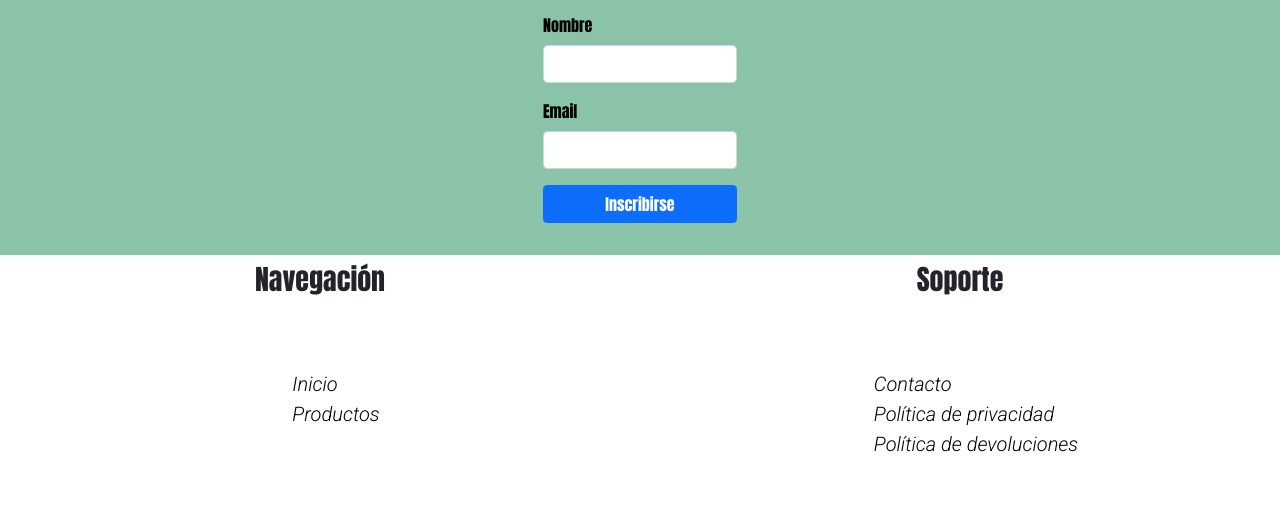
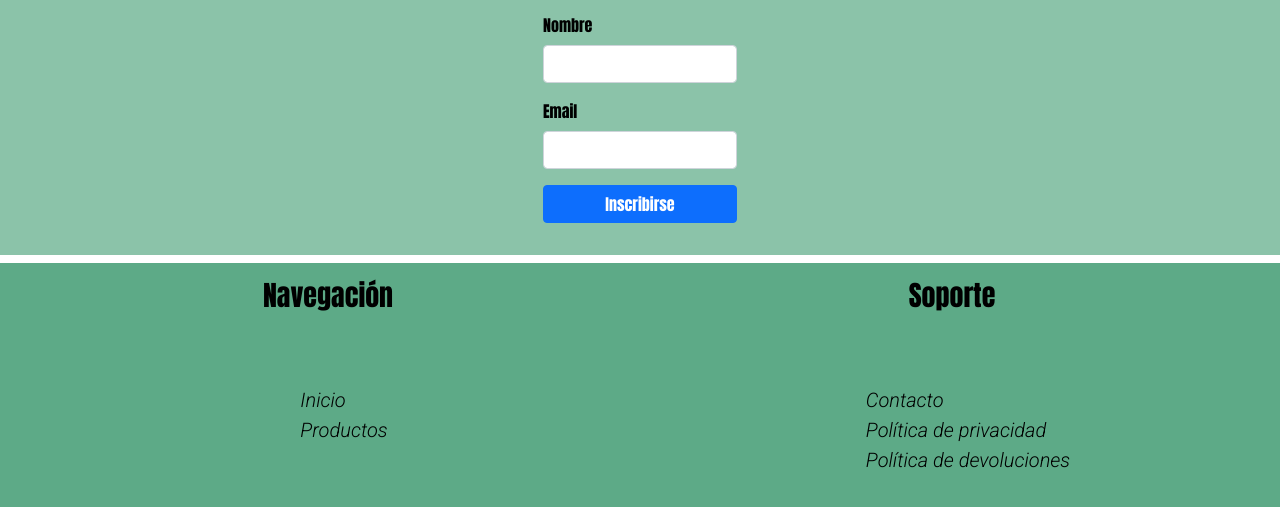
Before and after one commit to Bran5212/MaramGrowshop, a plain HTML site: page index.html in a window 1280 px wide. Shown: the part 626-1141 px from the top of the page. Before the commit the page ends 1101 px from the top, so only its background shows below. Drawn offline with nearby package versions, Linux system fonts and the light colour scheme.

Commit message:
modificacion bootstrap

```diff
--- a/index.html
+++ b/index.html
@@ -140,7 +140,7 @@
             </ul>
         </div> -->
     </aside>
-    <footer>
+    <footer class="p-3 mb-2 bg-success text-black list-unstyled" style="--bs-bg-opacity: .7;">
         <div id="footer__title">
             <h3 >Navegación</h3>
         </div>
```
